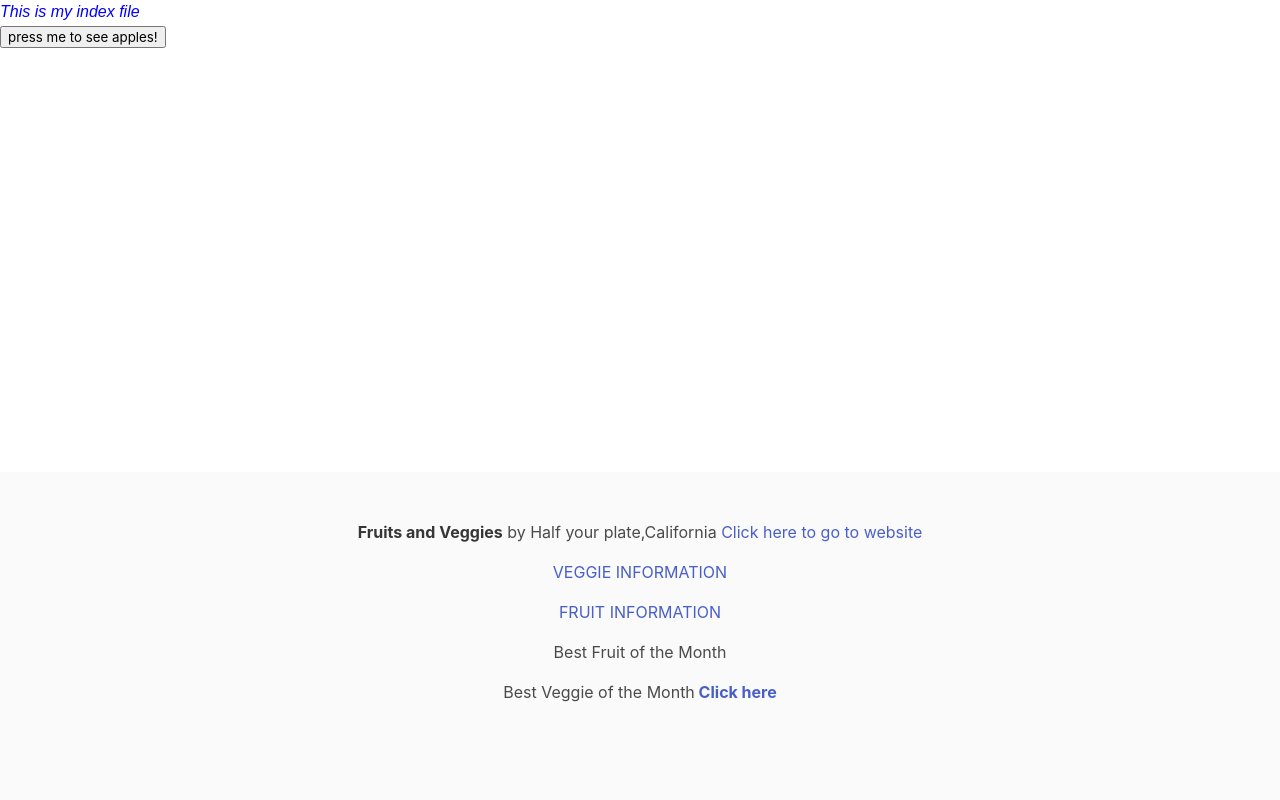
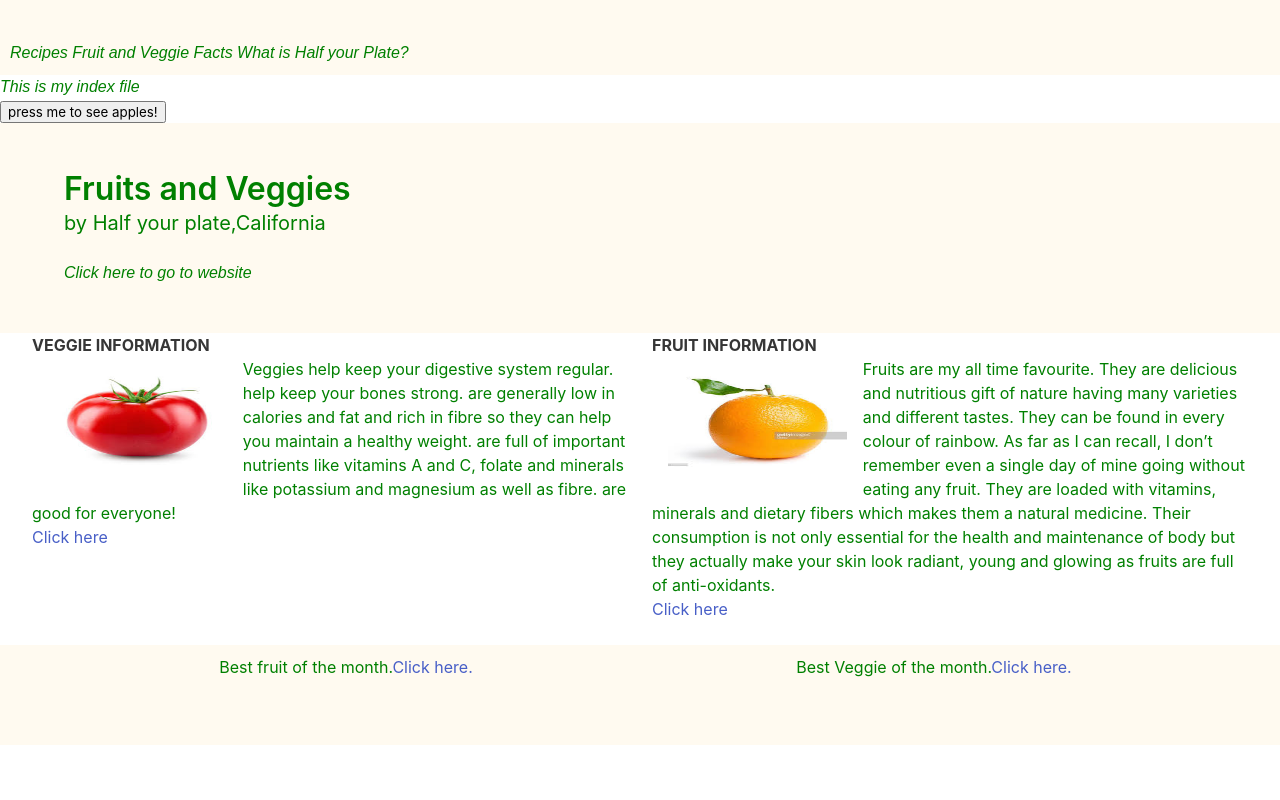
Before and after one commit to RenuJaishankar/Feb11thFrontEndRepository, a plain HTML site: page index.html in a window 1280 px wide. Drawn offline with nearby package versions, Linux system fonts and the light colour scheme.

Commit message:
modified project front end files

```diff
--- a/index.html
+++ b/index.html
@@ -6,7 +6,7 @@
     <meta name="viewport" content="width=device-width, initial-scale=1.0">
     <meta http-equiv="X-UA-Compatible" content="ie-edge">
     <link rel="stylesheet" href="style.css">
-    <script defer src = "script.js"></script>
+    <script defer src="script.js"></script>
     <!--<link rel="stylesheet" href="node_modules/bulma/css/bulma.css">-->
     <link rel="stylesheet" href="https://cdn.jsdelivr.net/npm/bulma@0.8.0/css/bulma.min.css">
     <title>Document</title>
@@ -16,6 +16,52 @@
     <!--navbar header-->
     <!--main-->
     <!--footer-->
+    <nav class="nav nav-display">
+        <div class="nav-left">
+            <a class="nav-item">
+
+                <!--<img src="http://bulma.io/images/bulma-logo.png" alt="Bulma logo">-->
+            </a>
+        </div>
+
+        <div class="nav-center">
+            <a class="nav-item">
+                <span class="icon">
+                    <i class="fa fa-github"></i>
+                </span>
+            </a>
+            <a class="nav-item">
+                <span class="icon">
+                    <i class="fa fa-twitter"></i>
+                </span>
+            </a>
+        </div>
+
+        <!-- This "nav-toggle" hamburger menu is only visible on mobile -->
+        <!-- You need JavaScript to toggle the "is-active" class on "nav-menu" -->
+        <span class="nav-toggle">
+            <span></span>
+            <span></span>
+            <span></span>
+        </span>
+
+        <!-- This "nav-menu" is hidden on mobile -->
+        <!-- Add the modifier "is-active" to display it on mobile -->
+        <div class="nav-right nav-menu">
+            <a class="nav-item p1">
+                Recipes
+            </a>
+            <a class="nav-item p1">
+                Fruit and Veggie Facts
+            </a>
+            <a class="nav-item p1">
+                What is Half your Plate?
+            </a>
+
+
+        </div>
+    </nav>
+    <span class="display-3">
         <h1 class="p1">This is my index file</h1>
         <section>
             <button onclick="myFunc()">
@@ -25,34 +71,96 @@
 
             </div>
         </section>
-    <footer class="footer">
+    </span>
+    <section class="hero " style="background:floralwhite">
+        <div class="hero-body">
             <div class="container">
-            <div class="content has-text-centered">
-                <p>
-                    <Strong>Fruits and Veggies</Strong> by Half your plate,California <a
-                        href="https://www.halfyourplate.ca/fruits-and-veggies/fruits-a-z/">Click here to go to website
-                    </a>
-                </p>
-                <p>
-                    <a link href="https://www.halfyourplate.ca/fruits-and-veggies/veggies-a-z/">VEGGIE INFORMATION </a>
-                </p>
+                <!--  <p style="background-color: blue"> -->
+                <h1 class="title" style="color:green">
+                    Fruits and Veggies
+                </h1>
+                <h2 class="subtitle" style="color:green">
+                    by Half your plate,California
+                </h2>
+                <h2 style="color:green"><a class="p1"
+                        href="https://www.halfyourplate.ca/fruits-and-veggies/fruits-a-z/">Click
+                        here to go to
+                        website
+                    </a></h2>
+                <!--  </p> -->
+            </div>
+        </div>
+    </section>
+    </span>
+    </div>
 
-                <p> <a link href="https://www.halfyourplate.ca/fruits-and-veggies/fruits-a-z/">FRUIT INFORMATION</a>
-                </p>
-                <p>
-                    Best Fruit of the Month
 
-                  </p>
-                <P>
-                    Best Veggie of the
-                    Month<a link href="https://www.halfyourplate.ca/veggies/parsnip/"><Strong>        Click here</Strong></a>
 
-                </p>
+    <div class="container is-fluid display-3">
+
+        <!--<div class="display-3">
+        This container is <strong>fluid</strong>: it will have a 20px gap on either side, on any viewport size.
+      </div> -->
+
+        <div class="row">
+
+            <div class="columns">
+                <div class="column">
+
+                    <p><strong>VEGGIE INFORMATION</strong></p>
+                    <img class="imgc" src="Resources/tomato.jpg">
+                    <p style="color:green">Veggies help keep your digestive system regular.
+                        help keep your bones strong.
+                        are generally low in calories and fat and rich in fibre so they can help you maintain a healthy
+                        weight.
+                        are full of important nutrients like vitamins A and C, folate and minerals like potassium and
+                        magnesium as well as fibre.
+                        are good for everyone!</p>
+                    <a link
+                        href="https://www.halfyourplate.ca/fruits-and-veggies/veggies-a-z/">Click
+                        here</a>
+
+                </div>
+                <div class="column">
+                    <p><strong>FRUIT INFORMATION</Strong></p>
+                    <img class="imgc" src="REsources/orange.jpg">
+                    <p style="color:green">Fruits are my all time favourite. They are delicious and nutritious gift of
+                        nature having many
+                        varieties and different tastes. They can be found in every colour of rainbow. As far as I can
+                        recall, I don’t remember even a single day of mine going without eating any fruit. They are
+                        loaded with vitamins, minerals and dietary fibers which makes them a natural medicine. Their
+                        consumption is not only essential for the health and maintenance of body but they actually
+                        make your skin look radiant, young and glowing as fruits are full of anti-oxidants. </p>
+                    <a link href="https://www.halfyourplate.ca/fruits-and-veggies/fruits-a-z/">Click
+                        here</a>
                 </div>
 
             </div>
 
+        </div>
+
+
+    </div>
+
+    <footer class="myfooter">
+        <div class="container">
+            <div class="content has-text-centered">
+                <div class="columns">
+                    <div class="column">
+                        <p> Best fruit of the month.<a href="https://www.halfyourplate.ca/fruits/mango/">Click
+                            here.</a></p>
+                    </div>
+                    <div class="column">
+                        <p> Best Veggie of the month.</h2><a href="https://www.halfyourplate.ca/veggies/parsnip/">Click
+                            here.</a></p>
+                    </div>
+                </div>
+            </div>
+        </div>
        </footer>
+
+
+
 </body>
 
 </html>
--- a/script.js
+++ b/script.js
@@ -1,8 +1,15 @@
 const myFunc = () => {
-    fetch('https://still-thicket-63557.herokuapp.com/data', { //restful endpoint
-
-    })
+    //fetch('https://still-thicket-63557.herokuapp.com/data', { //restful endpoint
+    fetch('https://still-thicket-63557.herokuapp.com/fruits/type')
     .then(response => response.json())
   //.then(json => console.log(json))
-    .then(json => document.getElementById("apples").innerHTML = `there are ${json.amount} ${json.name}`)
+   // .then(json => document.getElementById("apples").innerHTML = `there are ${json.amount} ${json.name}`)
+    .then(json => document.getElementById("fruits").innerHTML = `there are ${json.type} ${json.name}`)
+
 }
+
+ const myNewFunc = () => {
+  fetch('https://still-thicket-63557.herokuapp.com/hi')
+   .then(response => response.json())
+ .then(json => document.getElementById().innerHTML = `says hi`)
+   }
--- a/style.css
+++ b/style.css
@@ -1,10 +1,84 @@
 .p1{
-    color:blue;
+    color:green;
     font-style: italic;
     font-family: Arial, Helvetica, sans-serif;
 }
-footer{
-    position:absolute;
+.myfooter{
+
+    position:sticky;
     bottom:0;
+    left:0;
+    padding:10px;
+    height:100px;
     width:100%;
+    color:green;
+    background-color:floralwhite;
+    text-align:center;
+    font-size:1em;
 }
+
+.nav-display{
+    /*background-image: url("Resources/fruitbck.png"); */
+    display:block;
+    background-color: floralwhite;
+    padding:10px;
+    height:40%;
+
+}
+
+.display-3{
+   /* background-color: lightcoral; */
+    font: size 6em;
+    color:darkslateblue;
+
+     }
+     .imgn{
+        width:10px;
+        height:10px;
+        float:left;
+        margin:1rem;
+
+
+     }
+     .imgc{
+        width:30%;
+        height:30%;
+        float:left;
+        margin:1rem;
+    }
+    .shadowbox {
+        width: 15em;
+        border: 1px solid #333;
+        box-shadow: 8px 8px 5px #444;
+        padding: 8px 12px;
+        background-image: linear-gradient(180deg, #fff, #ddd 40%, #ccc);
+      }
+
+      .shadowvegbox{
+        width: 15em;
+        border: 1px solid #333;
+        box-shadow: 8px 8px 5px #444;
+        padding: 8px 12px;
+        background-image: linear-gradient(180deg, #fff, #ddd 40%, #ccc);
+
+      }
+
+
+     .veg{
+
+        background-color:goldenrod;
+        text-align:center;
+       /* width:30%;
+        height:30%*/
+
+    }
+
+    .fruit{
+        background-color:rebeccapurple;
+        text-align:center;
+
+       /* width:30%;
+        height:30% */
+
+
+    }
```
Also changed, not shown: Resources/fruitbck.png (added), Resources/fruitlogo.jpg (added), Resources/orange.jpg (added), Resources/tomato.jpg (added), Resources/tomatosmall.gif (added). Lines whose indentation alone changed are shown as unchanged.
